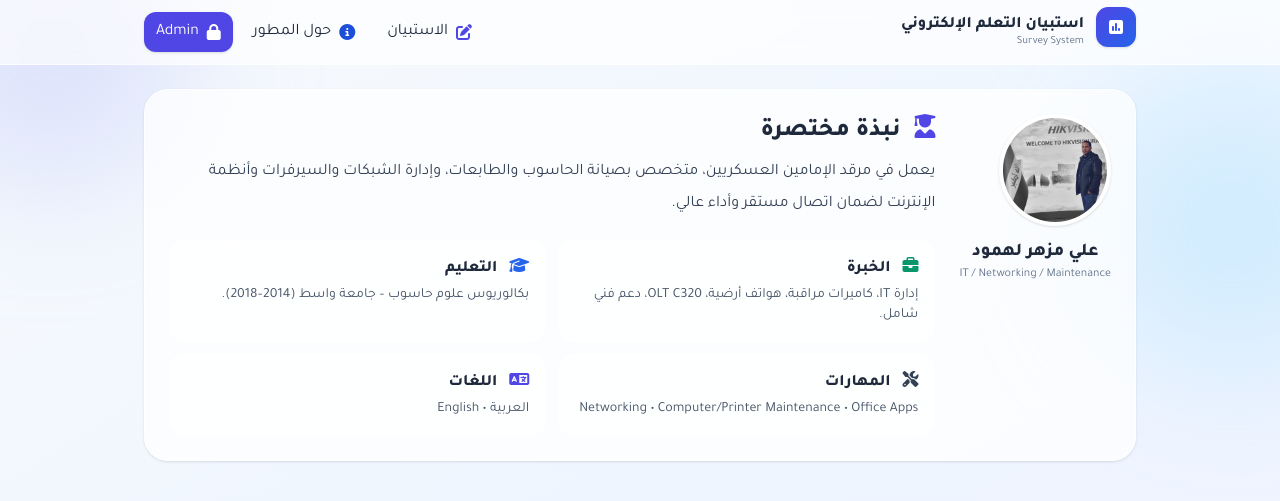
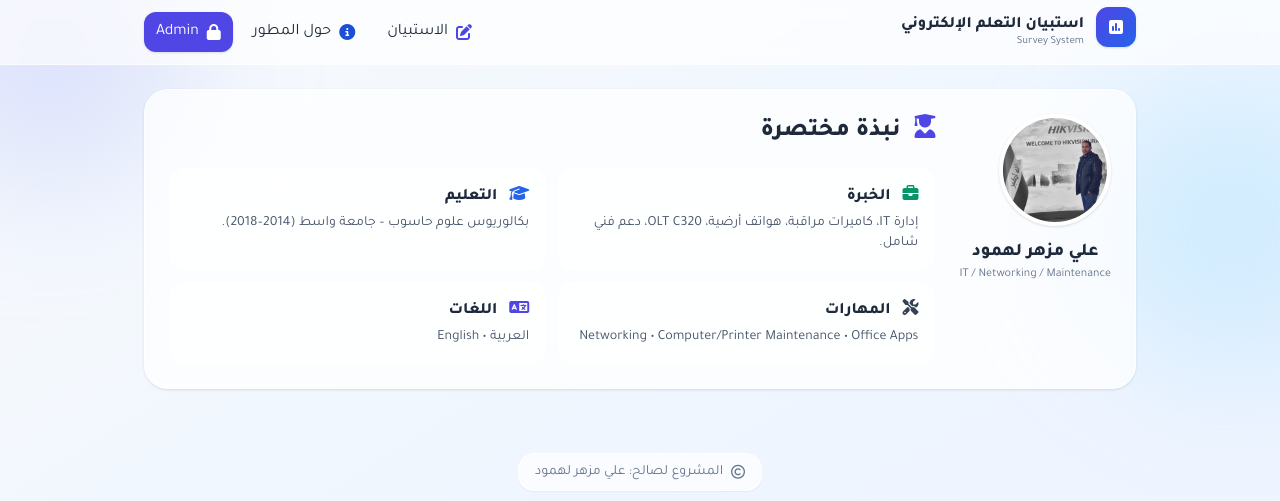
Before and after one commit to alzubair1995/Survey, a Flask app: page /about in a window 1280 px wide. Shown: the top 501 px of the page. Run offline with Flask 3, Linux system fonts and the light colour scheme; some libraries are stand-ins or nearby versions.

Commit message:
Reset About Page

```diff
--- a/templates/about.html
+++ b/templates/about.html
@@ -23,9 +23,7 @@
         <i class="fa-solid fa-user-graduate ml-2 text-indigo-600"></i> نبذة مختصرة
       </h2>
 
-      <p class="text-slate-700 leading-8">
-        يعمل في مرقد الإمامين العسكريين، متخصص بصيانة الحاسوب والطابعات، وإدارة الشبكات والسيرفرات وأنظمة الإنترنت لضمان اتصال مستقر وأداء عالي.
-      </p>
+
 
       <div class="grid grid-cols-1 md:grid-cols-2 gap-3 mt-5">
         <div class="bg-white/70 border border-white/70 rounded-2xl p-4">
```
